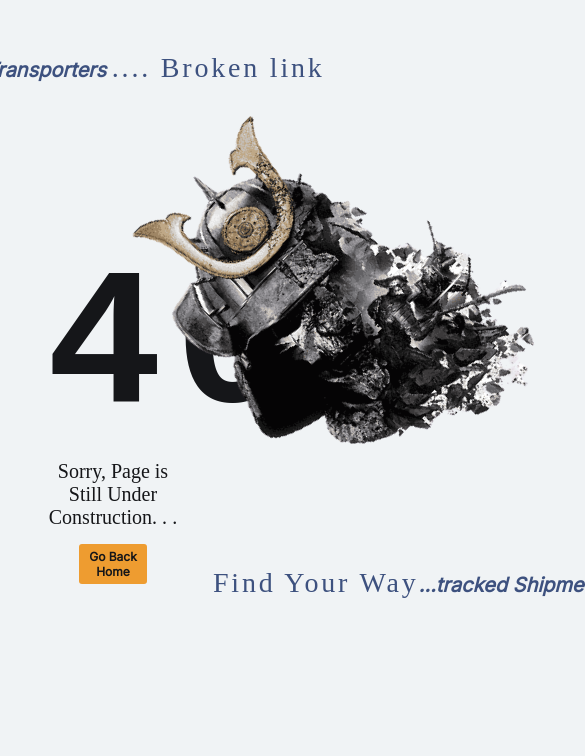
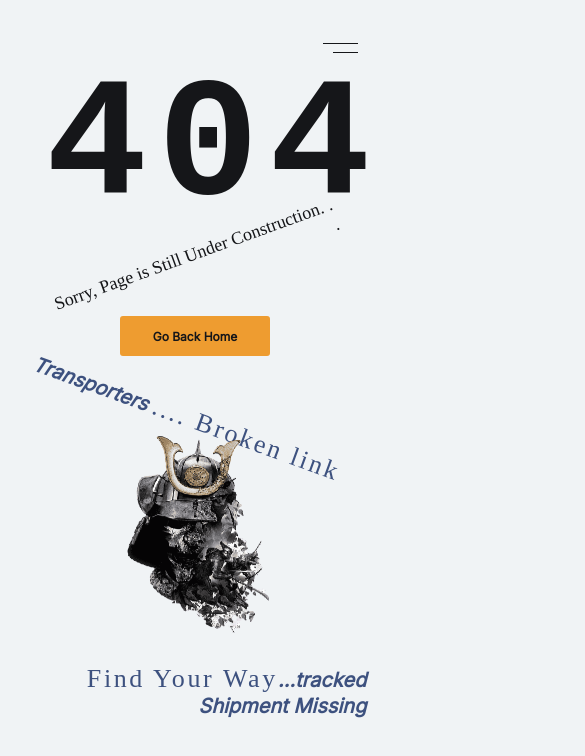
Before and after one commit to Praise-Oyeniyi/Logistics-Dashboard, a React (Create React App) app: page /Customers in a window 390 px wide. Before the commit this address had no page. Shown: the top 756 px of the page, 585 px wide, since content can reach past the window. Built offline with nearby package versions, Linux system fonts and the light colour scheme; a web font is replaced by a local one.

Commit message:
mobile responsiveness completed

```diff
--- a/src/Components/Customers.js
+++ b/src/Components/Customers.js
@@ -1,6 +1,7 @@
 import { motion } from 'framer-motion'
 import React from 'react'
 import ErrorPage from './ErrorPage'
+import NavBar from './NavBar'
 import Sidebar from './Sidebar'
 
 
@@ -9,6 +10,7 @@ const Customers = () => {
         <motion.div className='motion-class' initial={{left:-100+'vw'}} animate={{left:0}}  transition={{duration:0.5}}>
             <div>
                 <div className='body'>
+                    <NavBar/>
                     <Sidebar/>
                     <ErrorPage/>
                 </div>
--- a/src/Components/ErrorPage.js
+++ b/src/Components/ErrorPage.js
@@ -21,7 +21,7 @@ const ErrorPage = () => {
                     <motion.div initial={{scale:0}} animate={{scale:1}} transition={{duration:0.7}}>
                         <img src={errorHel} alt="error-page" />
                     </motion.div>
-                    <p className="error-bottom"><span>Find Your Way</span>...tracked Shipment Mising</p>
+                    <p className="error-bottom"><span>Find Your Way</span>...tracked Shipment Missing</p>
                 </div>
             </div>
         </div>
--- a/src/Components/Home.js
+++ b/src/Components/Home.js
@@ -2,11 +2,13 @@ import React from 'react'
 import Sidebar from './Sidebar'
 import Body from './Body'
 import { motion } from 'framer-motion'
+import NavBar from './NavBar'
 
 const Home = ({lightTheme,themeSwitcher,setLightTheme,chartState, toggleActive,toggleActiveStyles}) => {
   return (
     <motion.div className='motion-class' initial={{left:-100+'vw'}} animate={{left:0}} transition={{duration:0.3}}>
       <div className="body">
+          <NavBar/>
           <Sidebar/>
           <Body lightTheme={lightTheme} themeSwitcher={themeSwitcher} setLightTheme={setLightTheme} chartState={chartState} toggleActive={toggleActive} toggleActiveStyles={toggleActiveStyles}/>
       </div>
--- /dev/null
+++ b/src/Components/NavBar.js
@@ -0,0 +1,32 @@
+import React,{useState} from 'react'
+
+const NavBar = () => {
+    const [nav, navActive] = useState(false);
+
+    const navToggle = () =>{
+        document.querySelector('.sidebar-holder').style.transition = '.3s ease';
+        document.querySelector('.Burger').style.transition = '.3s ease';
+        nav? navActive(false) : navActive(true);
+        console.log(nav)
+
+        if(nav == false){
+            document.querySelector('.burger-1').style.cssText = 'transform:rotate(45deg) translateY(7px); width:25px; top:-.5px';
+            document.querySelector('.burger-2').style.cssText = 'transform:rotate(-45deg) translateY(-7px); margin-top:3px';
+            document.querySelector('.sidebar-holder').style.top = 0;
+        }else{
+            document.querySelector('.burger-1').style.cssText = 'transform:rotate(0deg) translateY(0); width:35px; top:0';
+            document.querySelector('.burger-2').style.cssText = 'transform:rotate(0deg) translateY(0); margin-top:3px';
+            document.querySelector('.sidebar-holder').style.top = -100+'vh';
+
+        }
+    }
+
+  return (
+    <div className='Burger' onClick={()=>navToggle()}>
+        <div className="burger-1"></div>
+        <div className="burger-2"></div>
+    </div>
+  )
+}
+
+export default NavBar
--- a/src/Components/Shipments.js
+++ b/src/Components/Shipments.js
@@ -2,12 +2,14 @@ import React from 'react'
 import ErrorPage from './ErrorPage'
 import Sidebar from './Sidebar'
 import { motion } from 'framer-motion'
+import NavBar from './NavBar'
 
 const Shipments = () => {
     return (
         <motion.div className='motion-class' initial={{left:-100+'vw'}} animate={{left:0}}  transition={{duration:0.5}}>
             <div>
                 <div className='body'>
+                    <NavBar/>
                     <Sidebar/>
                     <ErrorPage/>
                 </div>
--- a/src/Components/Transporters.js
+++ b/src/Components/Transporters.js
@@ -2,12 +2,14 @@ import React from 'react'
 import ErrorPage from './ErrorPage'
 import Sidebar from './Sidebar'
 import { motion } from 'framer-motion'
+import NavBar from './NavBar'
 
 const Transporters = () => {
     return (
         <motion.div className='motion-class' initial={{left:-100+'vw'}} animate={{left:0}} transition={{duration:0.5}}>
             <div>
                 <div className='body'>
+                    <NavBar/>
                     <Sidebar/>
                     <ErrorPage/>
                 </div>
--- a/src/Components/VehiclePage/Vehicles.js
+++ b/src/Components/VehiclePage/Vehicles.js
@@ -3,11 +3,13 @@ import Sidebar from '../Sidebar'
 import user from '../../Components/images/user.png'
 import VehicleFilter from './VehicleFilter'
 import { AnimatePresence, motion } from 'framer-motion'
+import NavBar from '../NavBar'
 
 const Vehicles = ({closePopUp, trackingDiv, trackShipment}) => {
     return (
         <motion.div className='motion-class' initial={{left:-100+'vw'}} animate={{left:0}} exit={{right:-100+'vw'}} transition={{duration:0.5}}>
                 <div className='body'>
+                    <NavBar/>
                     <Sidebar/>
                     <div className="body-container">
                         <div className="body-container-outer">
--- a/src/index.css
+++ b/src/index.css
@@ -725,26 +725,30 @@ h3{
   padding: 18px 0;
   margin-bottom: 13px;
 }
-/* .vehicle-box-info-slide:last-child{
-  margin-bottom: 0;
-} */
+.Burger{
+  display: none;
+}
 
 @media(max-width:480px) {
   .body-container{
     height:100%;
   }
   .sidebar-holder{
+    position: relative;
     height: 100vh;
     position: fixed;
     z-index: 200;
     width:100%;
-    display: none;
+    top:-100vh;
   }
   .sidebar-outer{
     width:80%;
     left:0;
     margin:30px auto 10px auto;
     overflow:auto;
+  }
+  .internal-tools p, .main-menu-links p{
+    width:80%;
   }
   .body-container-outer{
     width:85%;
@@ -767,13 +771,13 @@ h3{
     flex-direction: column-reverse;
   }
   .overview-top-right{
-    width: 100%;
+    width: 85%;
     justify-content: space-between;
     flex-direction: row-reverse;
     margin:-2em 0 20px 0;
   }
   .overview-top-right i{
-    margin-right: unset;
+    margin-right:unset;
   }
   .overview-top-right img{
     border-left:unset;
@@ -839,6 +843,10 @@ h3{
     background-color: var(--primary-color);
     box-shadow: none !important;
   }
+  .Vfilter-bottom{
+    padding:0;
+    border: 12px solid transparent;
+  }
   .vehicle-box-info-slide{
     width: 750px;
     padding: 22px 0;
@@ -872,4 +880,72 @@ h3{
   .tracking-vehicle-box-info{
     display: none;
   }
+
+  .error404-text{
+    font-size: 13em;
+  }
+  .error-plea{
+    font-size: 18px;
+    transform: rotate(-20deg);
+  }
+  .back-home{
+    background-color: #EE9C30;
+    width:50%;
+    height:40px;
+    margin:2.5em auto;
+  }
+  .error-image{
+    display: flex;
+    flex-direction: column;
+    justify-content: center;
+  }
+  .error-image img{
+    height:15em;
+    margin:0;
+    animation: example 5s infinite;
+  }
+  .error-top span, .error-bottom span{
+    font-size: 26px;
+  }
+  .error-top{
+    transform: rotate(20deg);
+    margin-top: 20px;
+  }
+  .error-bottom{
+    text-align: right;
+  }
+  .error-outer{
+    flex-direction: column;
+  }
+  .error-text{
+    width: 100%;
+    align-self: flex-start;
+    text-align: right;
+  }
+  .Burger{
+    position: absolute;
+    top:3.3em;
+    right:2.5em;
+    display: flex;
+    flex-direction: column;
+    justify-content: center;
+    align-items: flex-end;
+    pointer-events: auto;
+    cursor: pointer;
+    z-index: 300;
+  }
+  .Burger > div{
+    transition: inherit;
+    height:1px;
+    background-color: var(--logo-color);
+    margin-bottom:5px;
+  }
+  .burger-1{
+    width:35px;
+    position: relative;
+  }
+  .burger-2{
+    width: 25px;
+    margin-top: 3px;
+  }
 }
```
